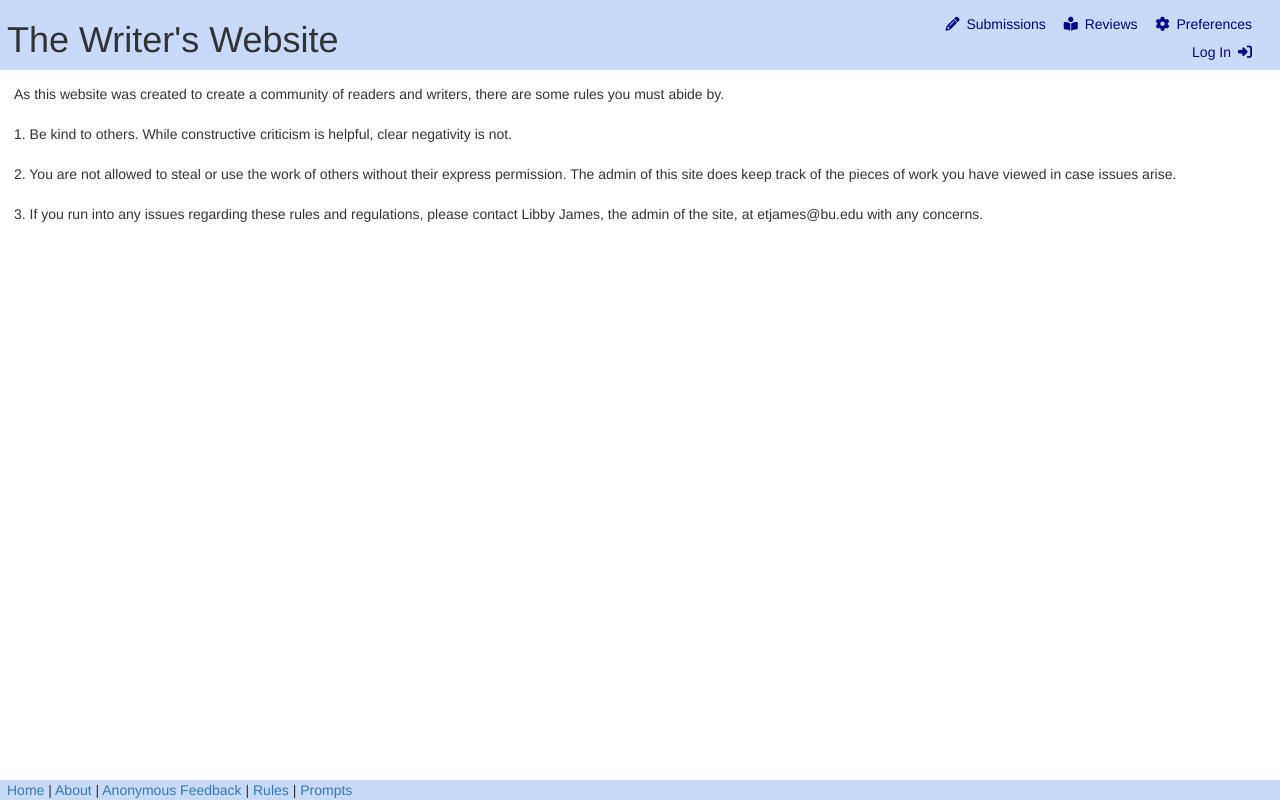
After one commit to etjames/WritersWebsite, a Django app: page /rules/ in a window 1280 px wide. The commit adds this page. Run offline with Django 3.2, Linux system fonts and the light colour scheme; some libraries are stand-ins or nearby versions.

Commit message:
adding Rules page

```diff
--- a/writers_website_django/submissions/templates/base.html
+++ b/writers_website_django/submissions/templates/base.html
@@ -38,6 +38,7 @@
       <a class="home" href="{% url 'home' %}">Home</a> |
       <a class="about" href="{% url 'about' %}">About</a> |
       <a class="anonymousfeedback" href="{% url 'anonymousfeedback' %}">Anonymous Feedback</a> |
+      <a class="rules" href="{% url 'rules' %}">Rules</a> |
       <a class="prompts" href="{% url 'prompts' %}">Prompts</a></footer>
   </body>
 </html>
--- /dev/null
+++ b/writers_website_django/submissions/templates/pages/rules.html
@@ -0,0 +1,15 @@
+{% extends "base.html"  %}
+
+{% block content %}
+  <div class="about">
+	  		As this website was created to create a community of readers and writers, there are some rules you must abide by. <br>
+    	<br>
+    		1. Be kind to others. While constructive criticism is helpful, clear negativity is not.<br>
+    	<br>
+    		2. You are not allowed to steal or use the work of others without their express permission. The admin of this site does keep track of the pieces of work you have viewed in case issues arise. <br>
+    	<br>
+    	    3. If you run into any issues regarding these rules and regulations, please contact Libby James, the admin of the site, at etjames@bu.edu with any concerns.
+    	<br>
+  </div>
+
+ {% endblock %}
--- a/writers_website_django/submissions/views.py
+++ b/writers_website_django/submissions/views.py
@@ -20,6 +20,9 @@ def prompts(request):
 
 def anonymousfeedback(request):
     return render(request, 'pages/anonymousfeedback.html')
+
+def rules(request):
+    return render(request, 'pages/rules.html')
 
 
 def signup(request):
--- a/writers_website_django/writers_website_django/urls.py
+++ b/writers_website_django/writers_website_django/urls.py
@@ -33,6 +33,7 @@ urlpatterns = [
     url(r'^home/$', views.home, name='home'),
     url(r'^about/$', views.about, name='about'),
     url(r'^prompts/$', views.prompts, name='prompts'),
+    url(r'^rules/$', views.rules, name='rules'),
     url(r'^anonymousfeedback/$', views.anonymousfeedback, name='anonymousfeedback'),
     path('admin/', admin.site.urls)
 
```
